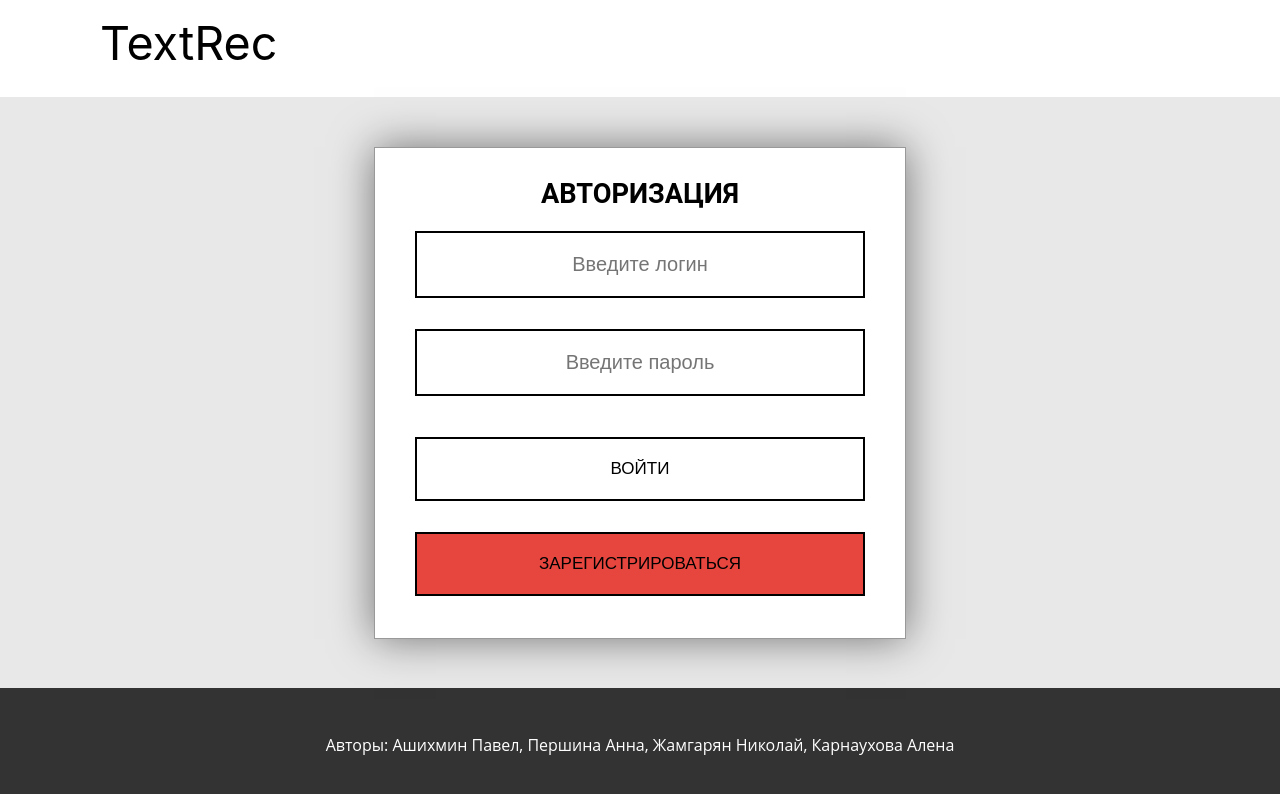
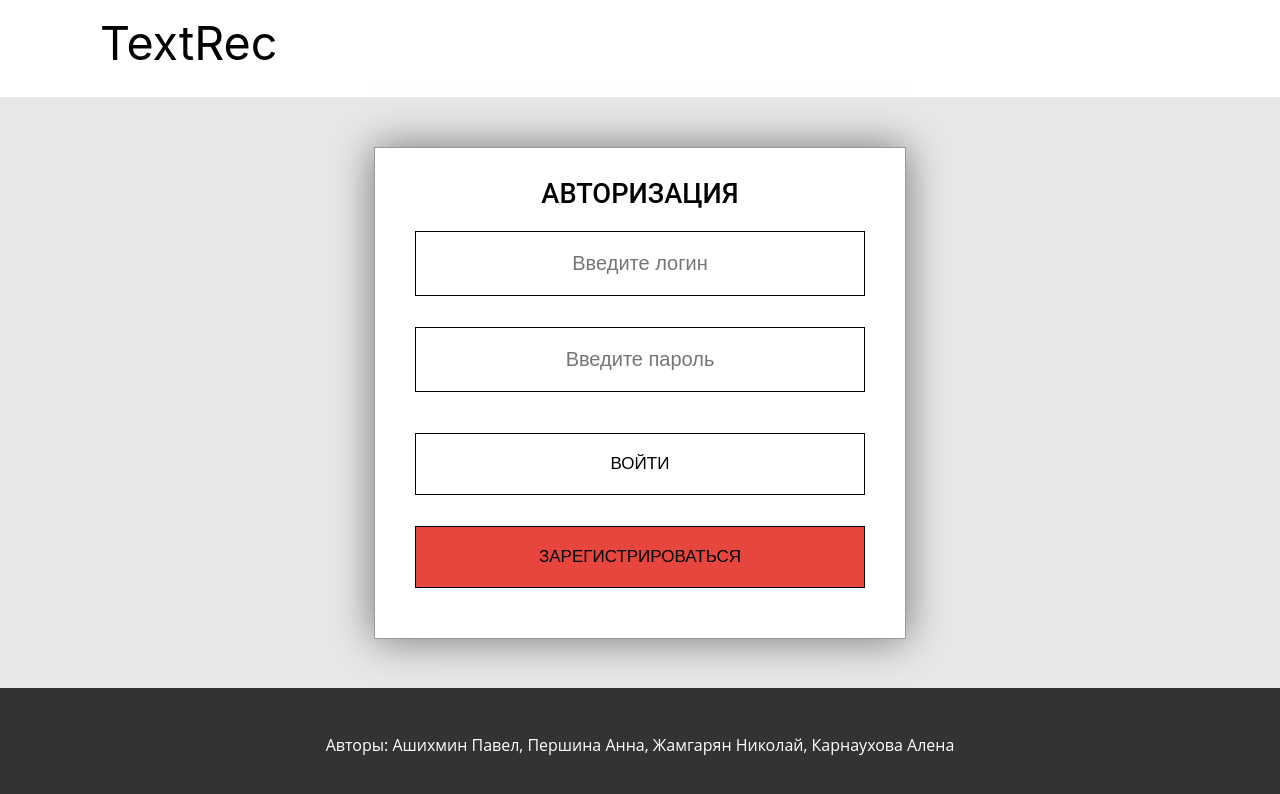
Before and after one commit to Nosp27/handwrite-recognition, a React (Create React App) app in the folder react-frontend/: page /login in a window 1280 px wide. Shown: the top 794 px of the page. Built offline with nearby package versions, Linux system fonts and the light colour scheme.

Commit message:
Added a smile :)

```diff
--- a/react-frontend/src/components/login_page/login_page.css
+++ b/react-frontend/src/components/login_page/login_page.css
@@ -21,7 +21,7 @@
     text-align: center;
     margin-bottom: 20px;
     font-size: 1.7rem;
-    font-weight: 700;
+    font-weight: 500;
     font-family: Roboto,sans-serif;
 
 }
@@ -34,7 +34,7 @@
 .input {
     box-sizing: border-box;
     color: #000000 !important;
-    border-width: 2px;
+    border-width: 1px;
     border-style: solid;
     border-color: black;
     font-weight: 500;
@@ -60,7 +60,7 @@
 .button {
     box-sizing: border-box;
     color: #000000 !important;
-    border-width: 2px;
+    border-width: 1px;
     border-style: solid;
     border-color: black;
     font-weight: 500;
--- a/react-frontend/src/components/main_paige/second_body/second_body.js
+++ b/react-frontend/src/components/main_paige/second_body/second_body.js
@@ -22,7 +22,7 @@ class SecondBody extends React.Component {
                         title="Да кому это нужно?"
                         text="Всем, кто пишет от руки, а потом мучается от невозможности сделать Ctrl-F по записям или сталкивается с
                         необходимостью перевести рукопись в электронный вид. Мы сами студенты, и часто сталкивались с такими проблемами, поэтому
-                        хотим сделать тебе жизнь чуточку проще, предоставив услуги этого сервиса."
+                        хотим сделать тебе жизнь чуточку проще, предоставив услуги этого сервиса :)"
                     />
                 </div>
             </section>
```
